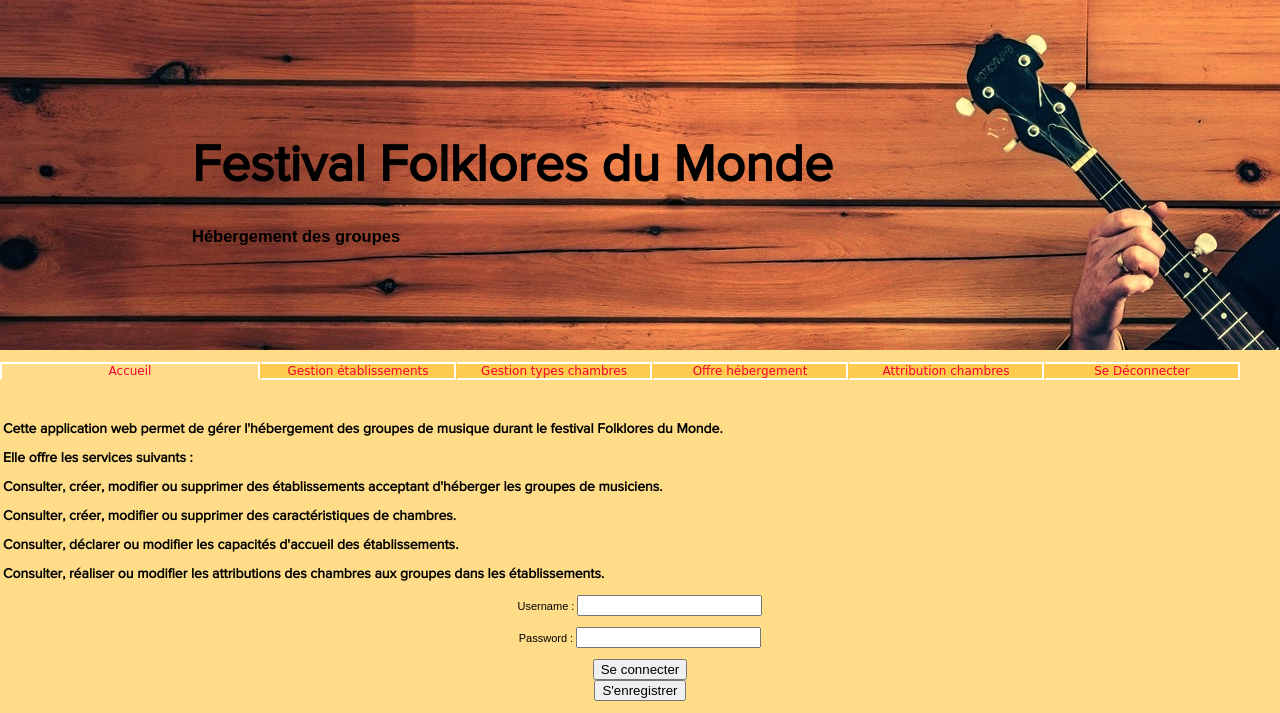
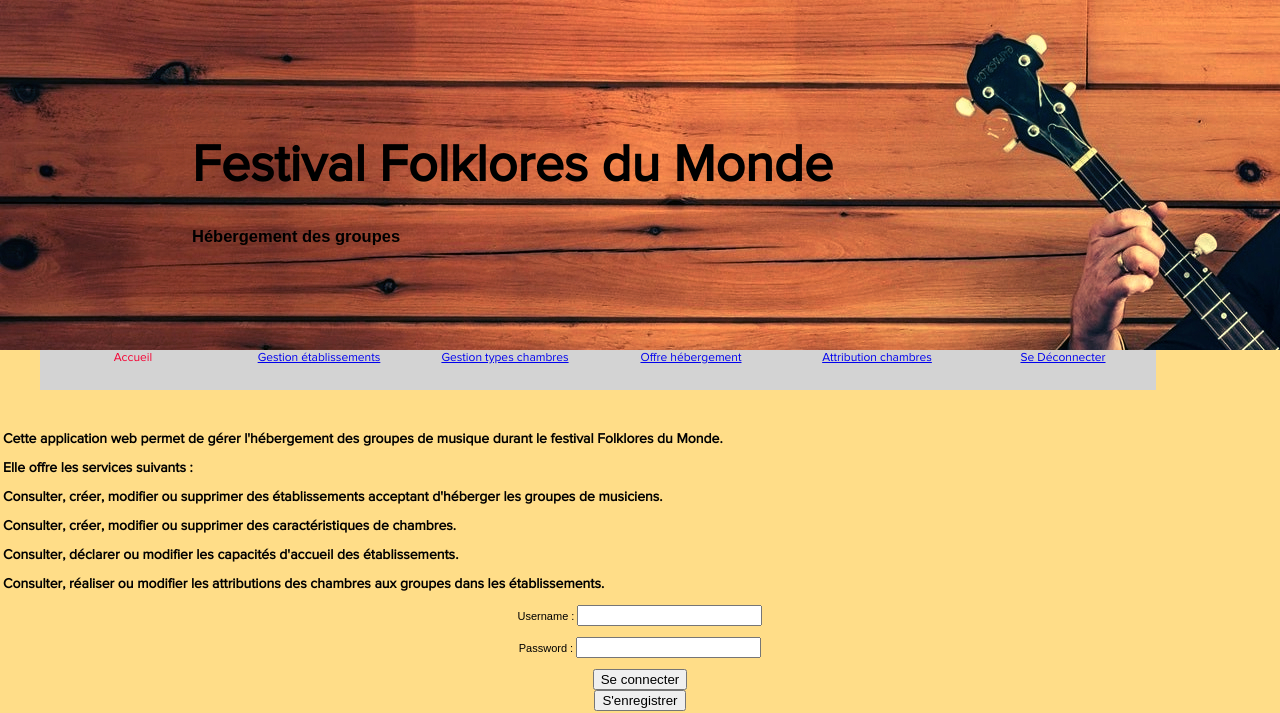
Before and after one commit to Cantogrel/FestivalStyle, a PHP site: page / in a window 1280 px wide. Shown: the top 713 px of the page. Run offline with PHP 8.4, Linux system fonts and the light colour scheme.

Commit message:
[Front]Barre de navigation css pt.1

```diff
--- /dev/null
+++ b/css/Ong.css
@@ -0,0 +1,37 @@
+
+/*
+    Created on : 2 mai 2019, 03:46:18
+    Author     : les-k
+*/
+
+.menus
+{
+    font:12px Proxima, "Times New Roman", Times, serif;
+    /* list-style-type est à préciser impérativement sinon l'onglet actif est
+    marqué d'un point avec certains navigateurs (ex : FireFox) */
+    list-style-type:none;
+    /* Il est impératif de mettre une marge gauche négative sinon décalage */
+    margin-left:-40px;
+    text-align:center;
+}
+
+ul.menus{
+    margin: 0px;
+}
+/* Style général de chaque onglet */
+.menus li
+{
+    /* Fond gris clair (c'est la couleur de fond de l'onglet ouvert)
+    Ce fond sera recouvert par un fond ocre pour les onglets fermés */
+    background-color:lightgrey;
+    /* Couleur rouge */
+    color:#F50033;
+    float:left;
+    /* Logiquement, le pourcentage devrait être égal à 100/nombre d'onglets
+    mais les bordures prennent de la place ; il faut donc réduire à 18%
+    certains navigateurs n'acceptent pas les nombres réels donc on met
+    un nombre entier) mais pour l'onglet actif, on passe à 20% (voir styles
+    ongletOuvertPrem et ongletOuvert) */
+    width:15%;
+    height:40px;
+}
--- a/vues/v_debut.inc.php
+++ b/vues/v_debut.inc.php
@@ -6,7 +6,7 @@
         <meta http-equiv="Content-Language" content="fr">
         <meta http-equiv="Content-Type" content="text/html; charset=utf-8">
         <link href="css/cssGeneral.css" rel="stylesheet" type="text/css">
-        <link href="css/cssOnglets.css" rel="stylesheet" type="text/css">
+        <link href="css/Ong.css" rel="stylesheet" type="text/css">
 
         <?php
         $uc = filter_input(INPUT_GET, 'uc', FILTER_SANITIZE_STRING);
```
Also changed, not shown: js/ControleForm.js (deleted, +0 -29 lines).
